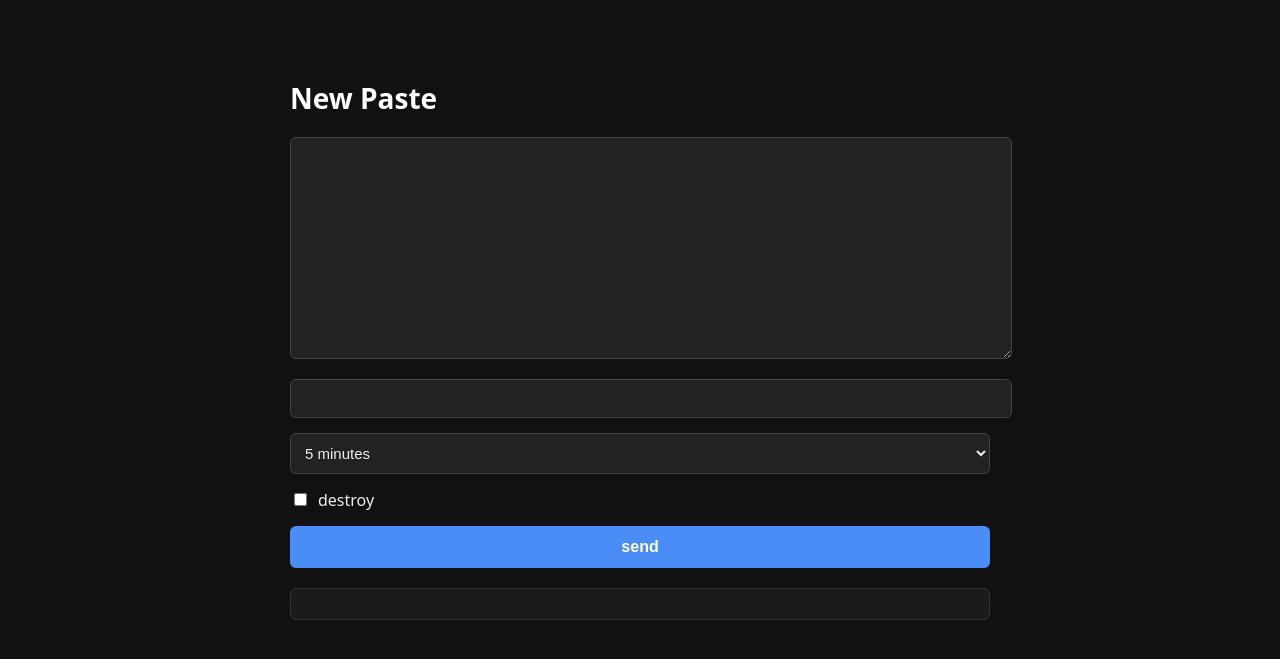
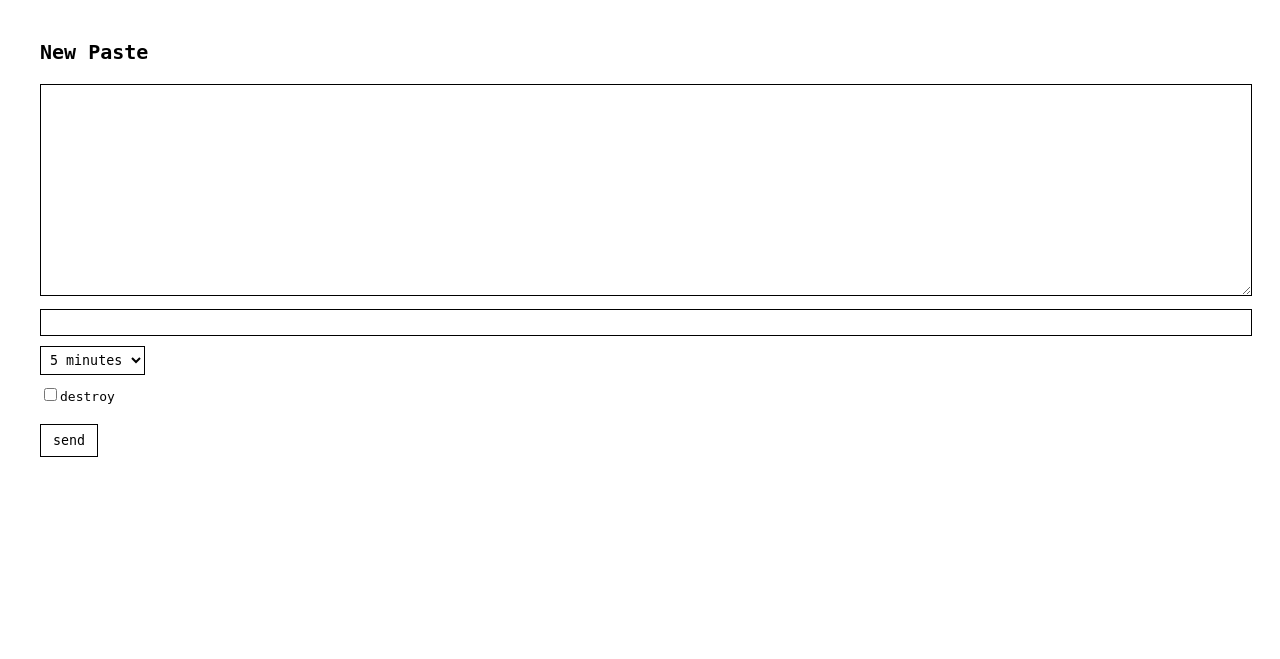
Before and after one commit to YetAnotherNotHacking/actavera, a Flask app: page / in a window 1280 px wide. Shown: the top 659 px of the page. Run offline with Flask 3, Linux system fonts and the light colour scheme; parts of the project's set-up code (start-up, migrations or seed data) failed here and were passed over.

Commit message:
better css

```diff
--- a/static/style.css
+++ b/static/style.css
@@ -1,93 +1,74 @@
 body {
-    font-family: system-ui, -apple-system, BlinkMacSystemFont, 'Segoe UI', Roboto, Oxygen, Ubuntu, Cantarell, 'Open Sans', 'Helvetica Neue', sans-serif;
-    background: #111;
-    color: #eee;
-    max-width: 700px;
-    margin: 40px auto;
-    padding: 20px;
+    margin: 40px;
+    font-family: monospace;
+    background: #fff;
+    color: #000;
 }
 
 h1 {
-    font-size: 28px;
+    font-size: 20px;
     margin-bottom: 20px;
-    color: #fff;
+    font-weight: bold;
 }
 
 textarea {
     width: 100%;
     height: 200px;
-    background: #222;
-    color: #eee;
-    border: 1px solid #444;
-    border-radius: 6px;
-    padding: 10px;
-    font-size: 15px;
-    margin-bottom: 15px;
+    border: 1px solid #000;
+    background: #fff;
+    color: #000;
+    padding: 5px;
+    font-family: monospace;
+    resize: vertical;
 }
 
 input[type="text"] {
     width: 100%;
-    background: #222;
-    color: #eee;
-    border: 1px solid #444;
-    border-radius: 6px;
-    padding: 10px;
-    font-size: 15px;
-    margin-bottom: 15px;
+    border: 1px solid #000;
+    background: #fff;
+    color: #000;
+    padding: 5px;
+    margin-top: 10px;
+    font-family: monospace;
 }
 
 select {
-    width: 100%;
-    background: #222;
-    color: #eee;
-    border: 1px solid #444;
-    border-radius: 6px;
-    padding: 10px;
-    font-size: 15px;
-    margin-bottom: 15px;
+    margin-top: 10px;
+    border: 1px solid #000;
+    background: #fff;
+    color: #000;
+    padding: 5px;
+    font-family: monospace;
 }
 
 label {
-    display: flex;
-    align-items: center;
-    gap: 8px;
-    margin-bottom: 15px;
+    margin-top: 10px;
+    display: block;
 }
 
 button {
-    width: 100%;
-    background: #4a8df7;
-    border: none;
-    border-radius: 6px;
-    padding: 12px;
-    font-size: 16px;
-    font-weight: 600;
-    color: #fff;
+    margin-top: 20px;
+    border: 1px solid #000;
+    background: #fff;
+    color: #000;
+    padding: 8px 12px;
     cursor: pointer;
-    margin-bottom: 20px;
+    font-family: monospace;
 }
 
-
 button:hover {
-    background: #7e7e7e;
+    background: #000;
+    color: #fff;
 }
 
 #result {
-    background: #1a1a1a;
-    border: 1px solid #333;
-    padding: 15px;
-    border-radius: 6px;
+    margin-top: 20px;
     white-space: pre-wrap;
-    font-size: 14px;
-    color: #9fe8a8;
+    word-break: break-word;
 }
 
 #output {
     white-space: pre-wrap;
-    background: #1a1a1a;
-    border: 1px solid #333;
-    padding: 15px;
-    border-radius: 6px;
-    color: #eee;
-    font-size: 15px;
+    word-break: break-word;
+    font-family: monospace;
 }
```
